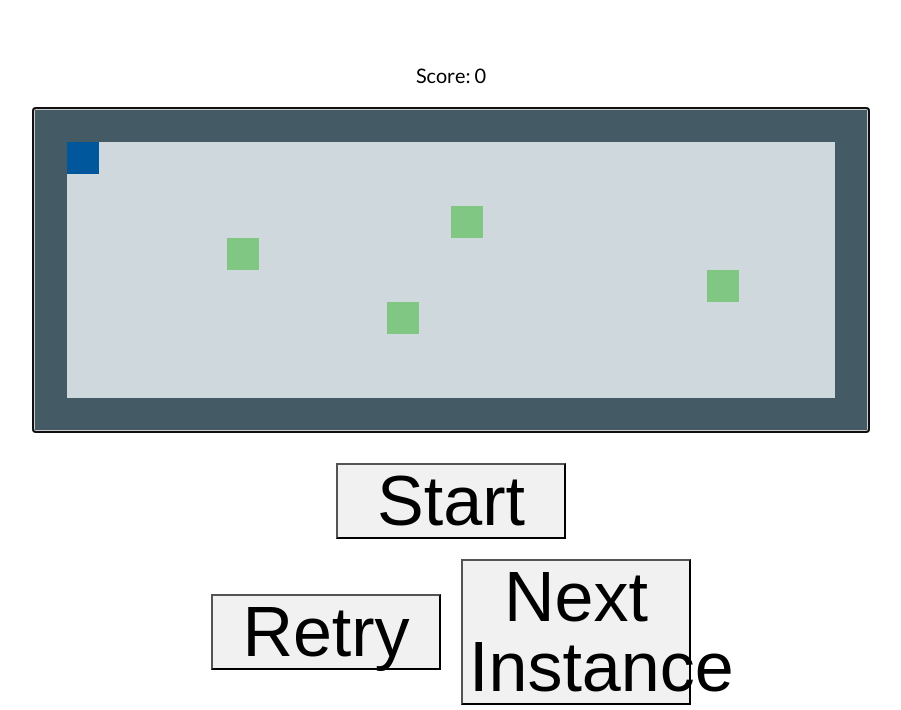
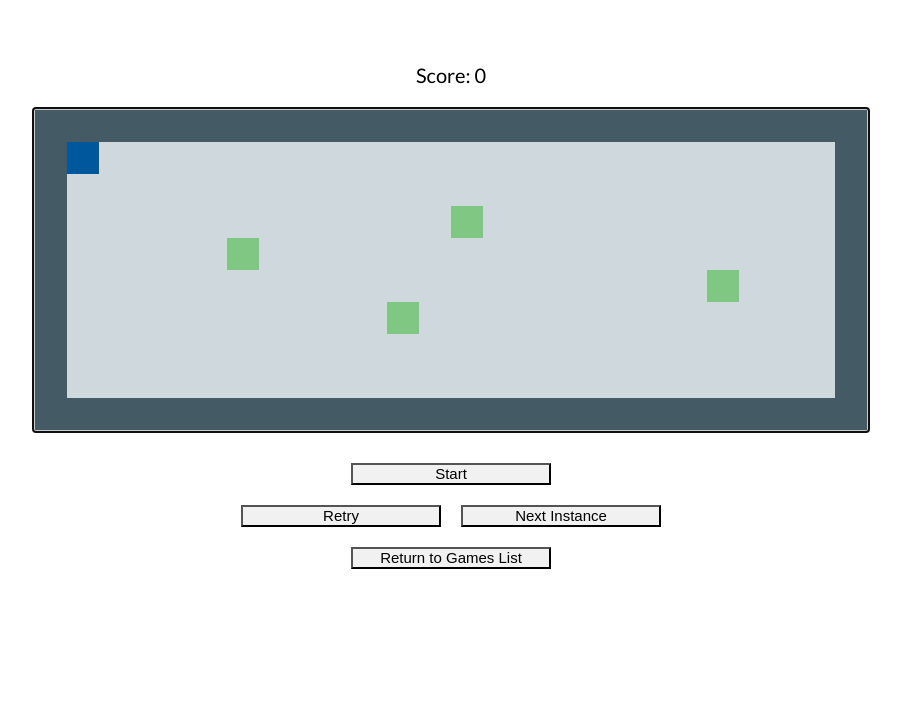
Before and after one commit to lcary/vgdl-games, a plain HTML site: page games/expt_ee/0.html in a window 1280 px wide. Shown: the part 90-800 px from the top of the page, without its empty margins (189-1090 px from the left). Drawn offline with nearby package versions, Linux system fonts and the light colour scheme.

Commit message:
reasonable button sizes

```diff
--- a/css/styles.css
+++ b/css/styles.css
@@ -50,10 +50,10 @@ input {
 
 .flex-button > button {
   background-color: #f1f1f1;
-  width: 230px;
+  width: 200px;
   text-align: center;
-  line-height: 70px;
-  font-size: 70px;
+  line-height: 16px;
+  font-size: 15px;
 }
 
 p {
```
